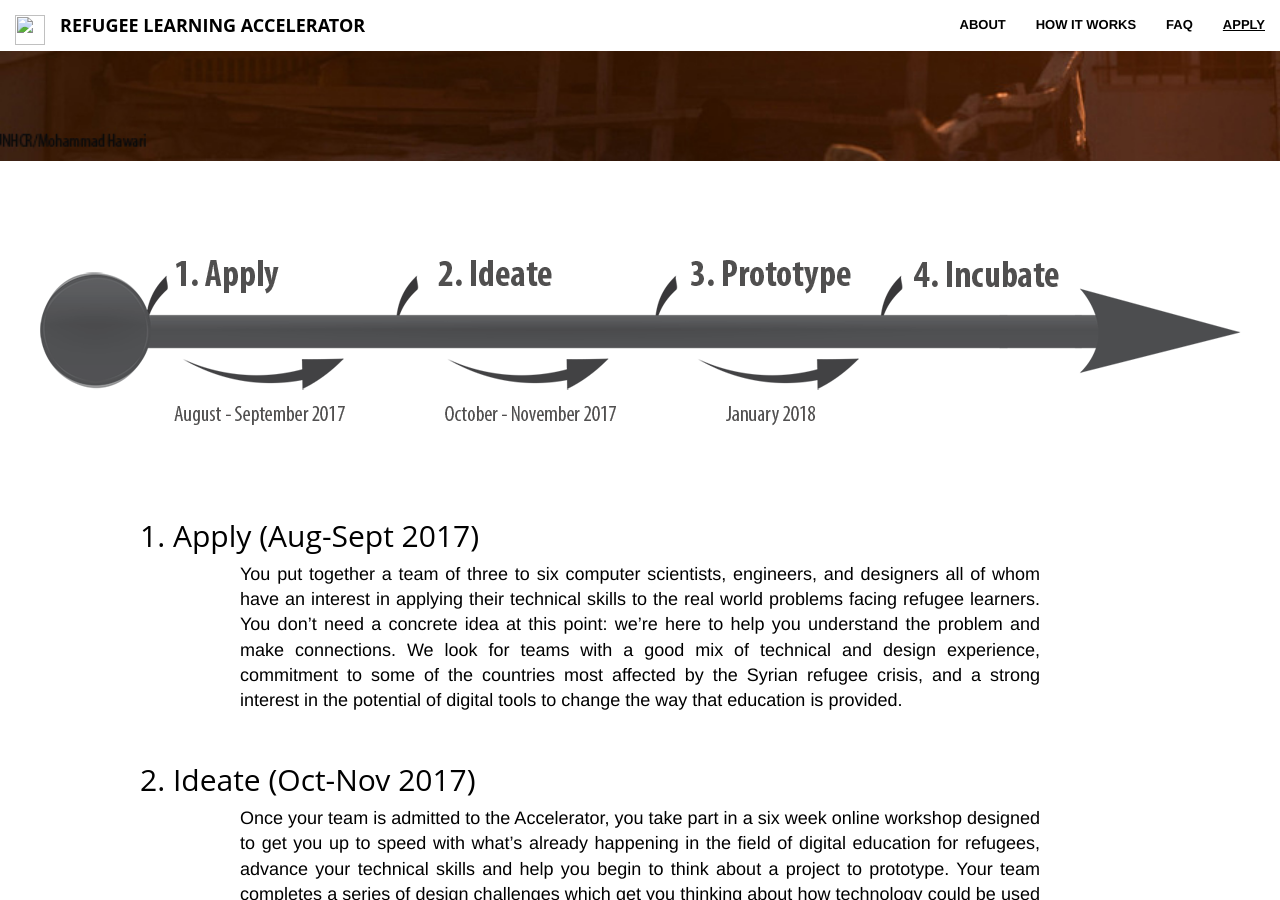
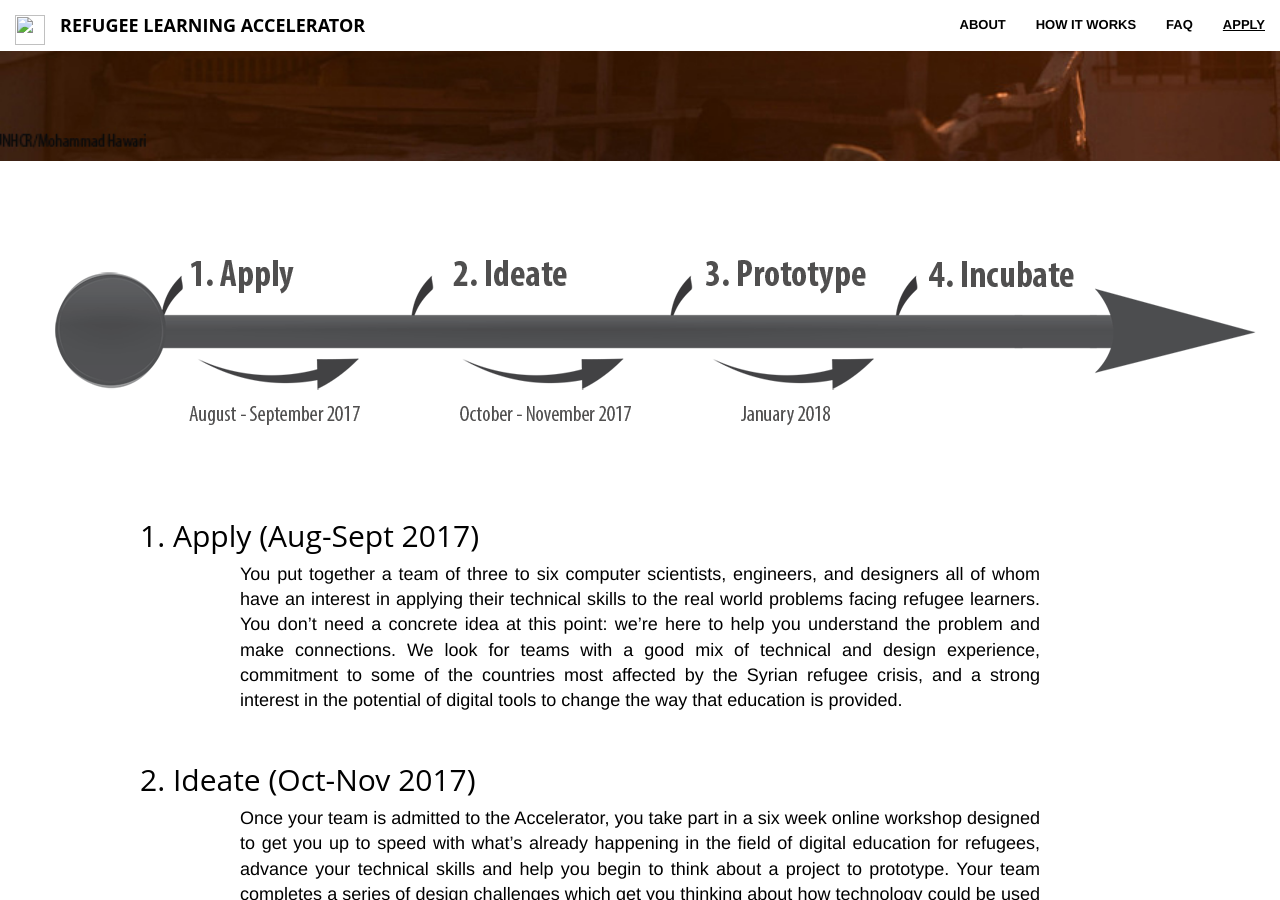
Before and after one commit to Refugee-Learning-Accelerator/Refugee-Learning-Accelerator.github.io, a Jekyll site: the page program/index.html, which Jekyll copies as it is, in a window 1280 px wide and 900 px high, scrolled down 559 px. Built offline with Jekyll 4.4.1, drawn with Linux system fonts in a browser that asks for light colours; nearby versions of some CDN libraries.

Commit message:
Update index.html

```diff
--- a/program/index.html
+++ b/program/index.html
@@ -52,7 +52,7 @@
           </div>
 </div>
 				  </header>
-<img class="img-responsive" src="/HowItWorks.png" alt="diagram">
+<img class="img-responsive" src="/HowItWorks.png" alt="diagram" style="margin: auto">
 <section class="time-line" style="padding-top: 20%">
 <div class="header-content">
 			   <div class="header-content-inner">
```
